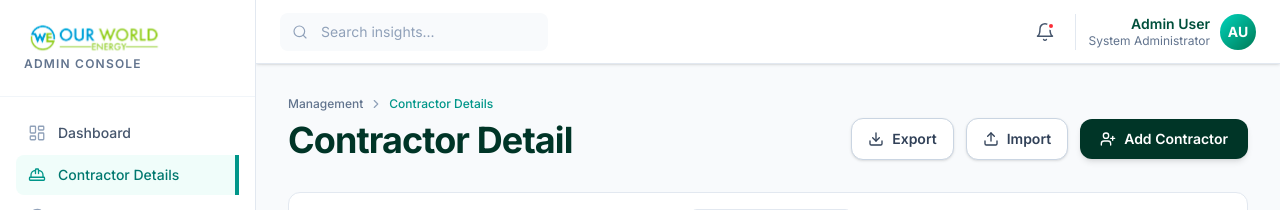
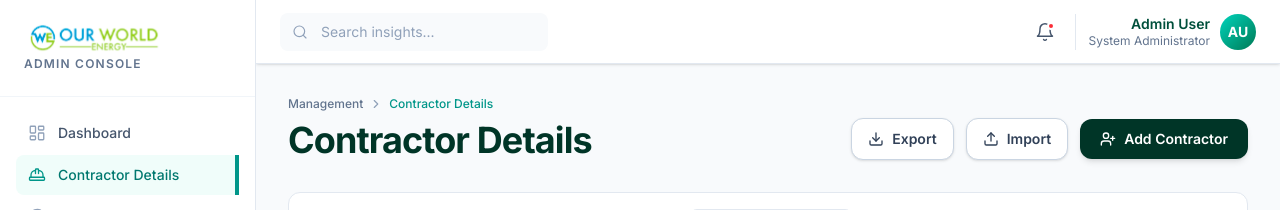
Before and after one commit to Our-World-Energy/payroll-management, a Next.js app: page /admin/contractors in a window 1280 px wide. Shown: the top 210 px of the page. Built offline with nearby package versions, Linux system fonts and the light colour scheme.

Commit message:
change name

```diff
--- a/src/app/admin/contractors/page.tsx
+++ b/src/app/admin/contractors/page.tsx
@@ -178,7 +178,7 @@ export default function ContractorsPage() {
                 <li className="text-teal-600">Contractor Details</li>
               </ol>
             </nav>
-            <h2 className="text-3xl md:text-4xl font-bold text-[#003527] tracking-tight">Contractor Detail</h2>
+            <h2 className="text-3xl md:text-4xl font-bold text-[#003527] tracking-tight">Contractor Details</h2>
           </div>
           <div className="flex items-center gap-2 sm:gap-3">
             <button className="inline-flex items-center gap-2 px-4 py-2.5 bg-white border border-slate-300 text-slate-700 rounded-xl text-sm font-semibold hover:bg-slate-50 transition-all shadow-sm">
```
